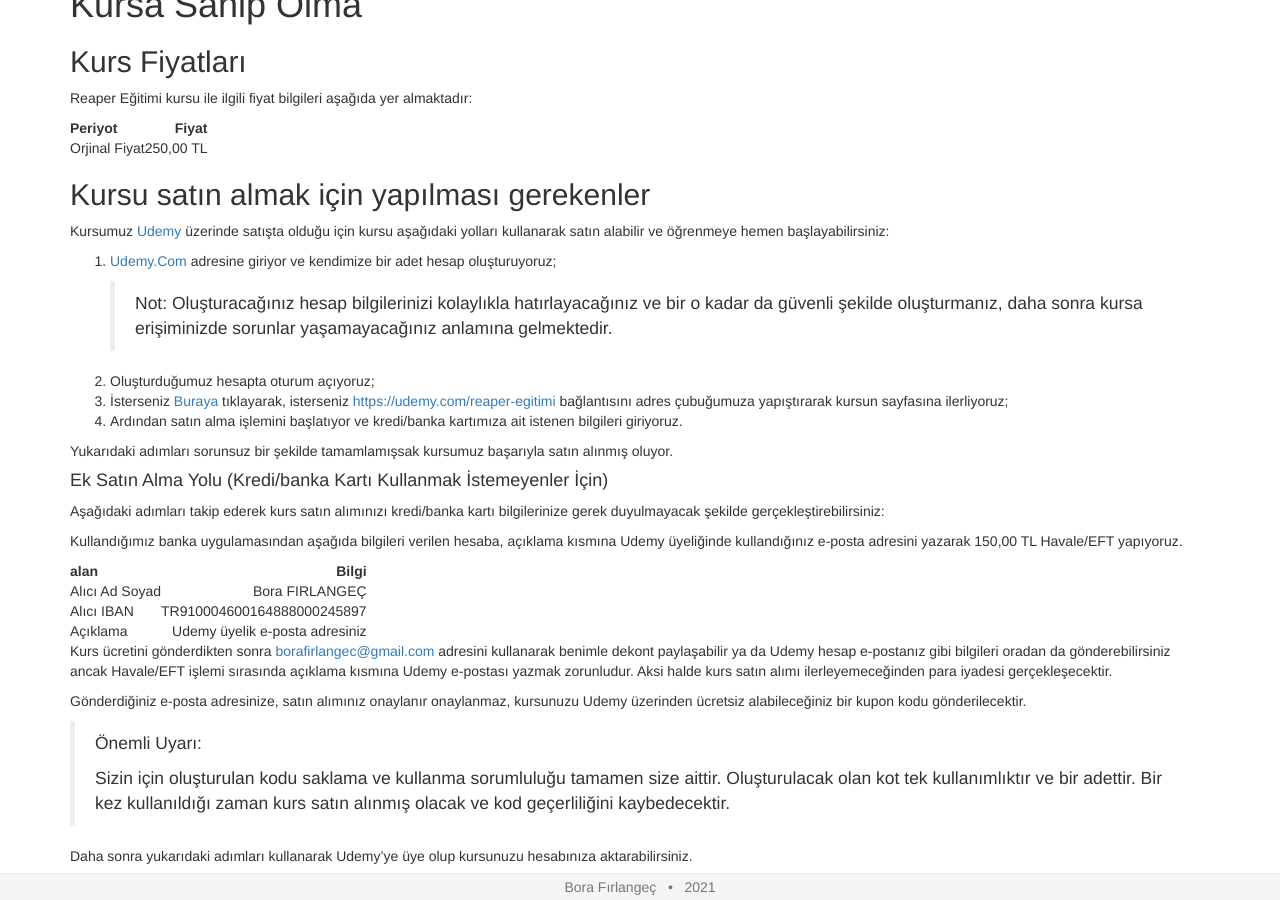
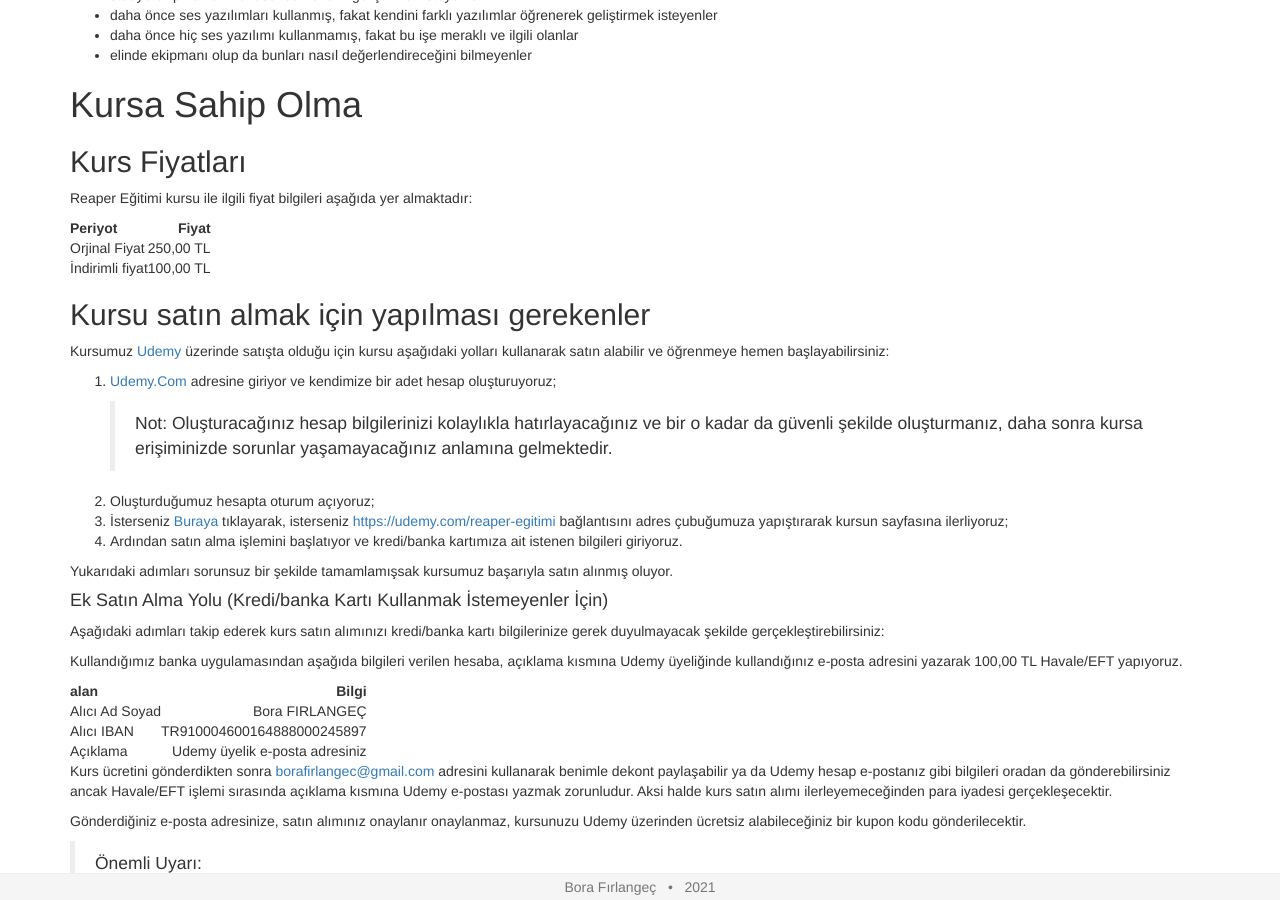
Before and after one commit to borfirbora/borfirbora.github.io, a Jekyll site: the page built from reaper.md, in a window 1280 px wide and 900 px high, scrolled down 2885 px. Built offline with Jekyll 4.4.1, drawn with Linux system fonts in a browser that asks for light colours; a script that is not in the unit is left out; some of the changed text lies outside the part shown.

Commit message:
kampanya güncellemesi

```diff
--- a/reaper.md
+++ b/reaper.md
@@ -134,6 +138,7 @@
 | Periyot | Fiyat |
 | :--- | ---: |
 | Orjinal Fiyat | 250,00 TL |
+| İndirimli fiyat | 100,00 TL |
 
 ## Kursu satın almak için yapılması gerekenler
 
@@ -153,7 +158,7 @@
 
 Aşağıdaki adımları takip ederek kurs satın alımınızı kredi/banka kartı bilgilerinize gerek duyulmayacak şekilde gerçekleştirebilirsiniz:
 
-Kullandığımız banka uygulamasından aşağıda bilgileri verilen hesaba, açıklama kısmına Udemy üyeliğinde kullandığınız e-posta adresini yazarak 150,00 TL Havale/EFT yapıyoruz.
+Kullandığımız banka uygulamasından aşağıda bilgileri verilen hesaba, açıklama kısmına Udemy üyeliğinde kullandığınız e-posta adresini yazarak 100,00 TL Havale/EFT yapıyoruz.
 
 | alan | Bilgi |
 | :--- | ---: |
```
Also changed, not shown: other parts of reaper.md (+4 -0 lines).
